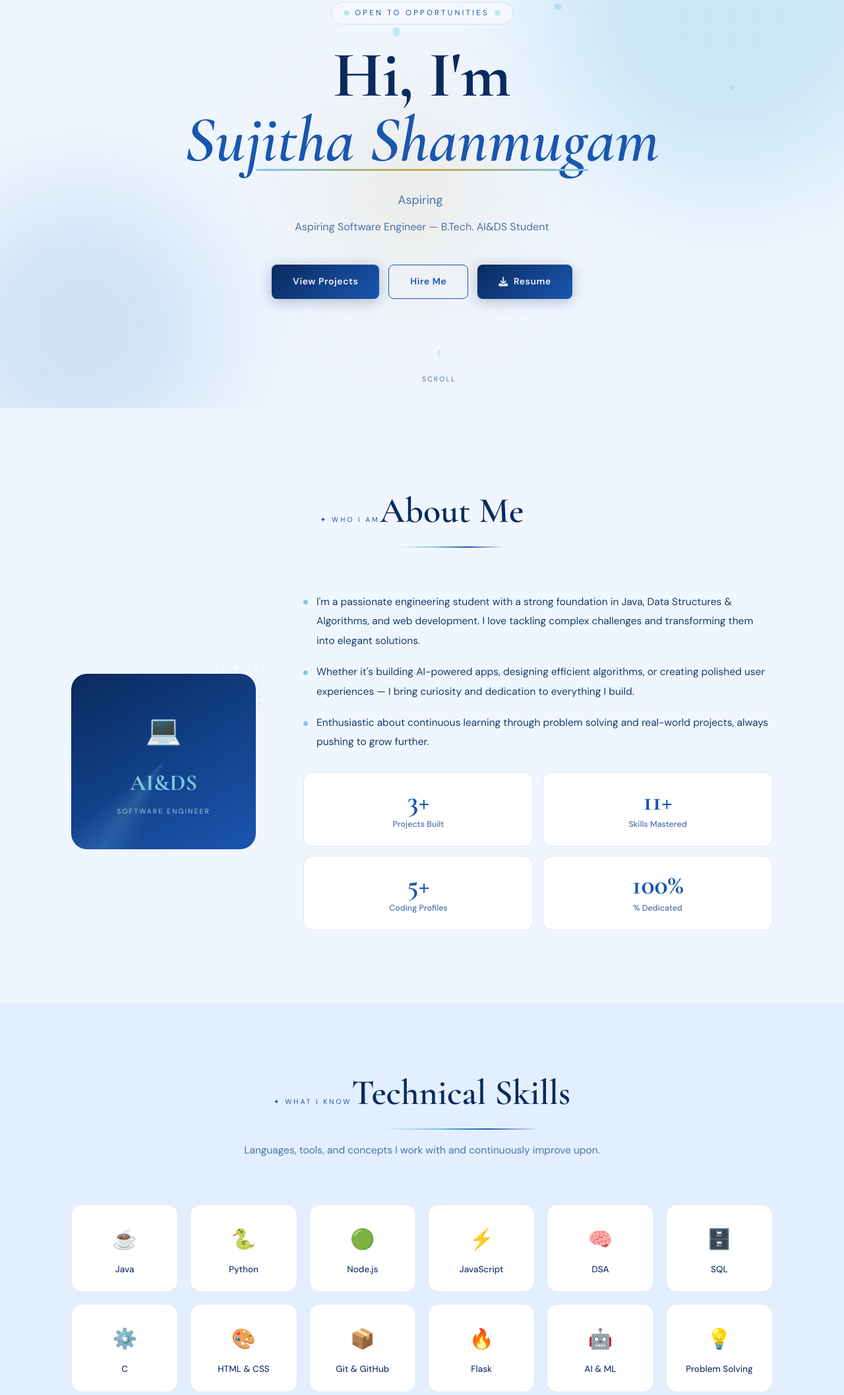
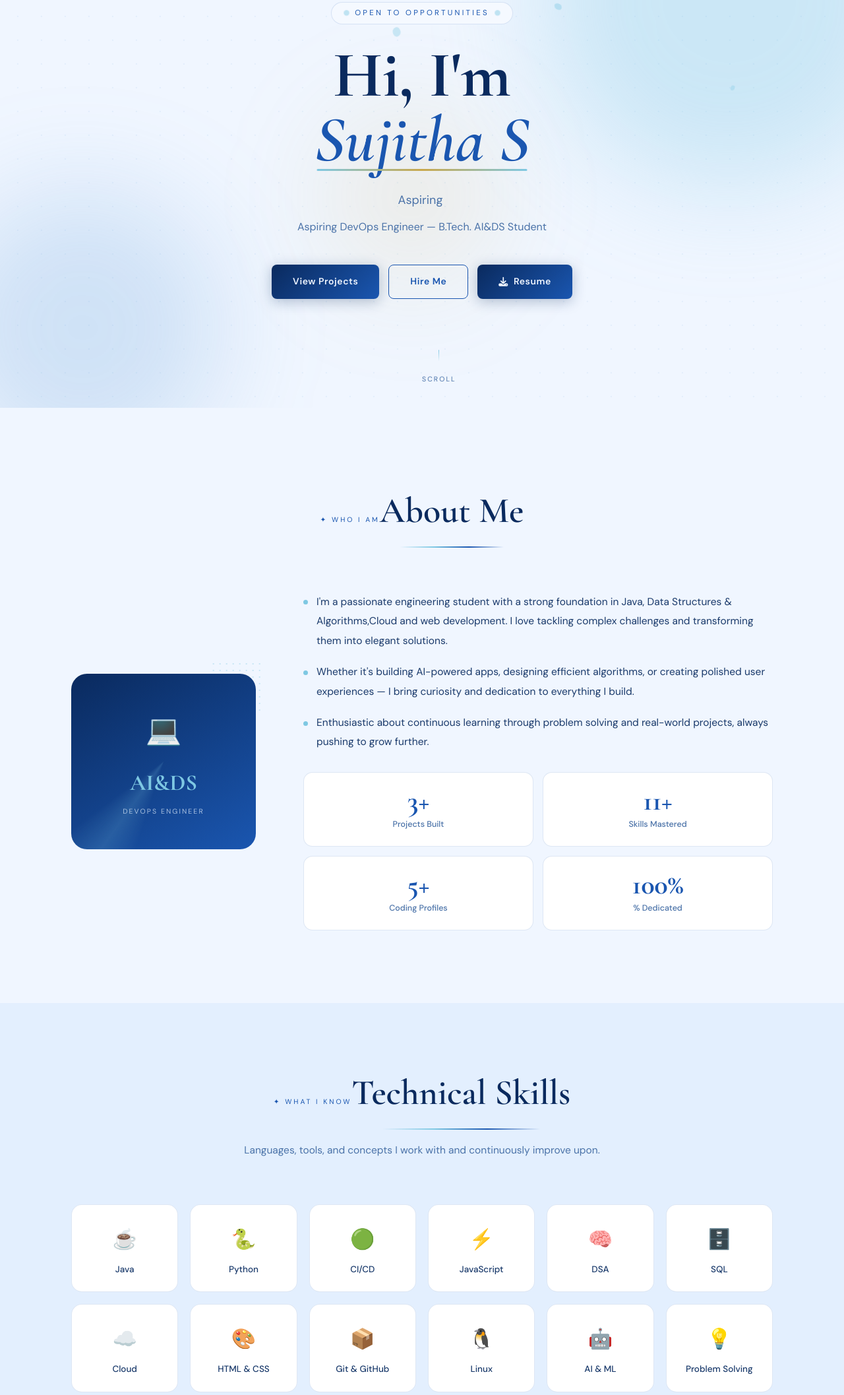
Before and after one commit to suji2826/Sujitha-portfolio.github.io, a plain HTML site: page index.html in a window 1280 px wide. Shown: the part 182-2296 px from the top of the page at 66% size. Drawn offline with nearby package versions, Linux system fonts and the light colour scheme.

Commit message:
Update index.html

```diff
--- a/index.html
+++ b/index.html
@@ -454,14 +454,14 @@
     <div class="hero-pill"><span class="pill-dot"></span>Open to Opportunities<span class="pill-dot"></span></div>
     <h1>
       Hi, I'm<br>
-      <em>Sujitha Shanmugam</em>
+      <em>Sujitha S</em>
     </h1>
     <p class="hero-sub"><span id="tw" class="tw"></span></p>
-    <p class="hero-role">Aspiring Software Engineer &mdash; B.Tech. AI&DS Student</p>
+    <p class="hero-role">Aspiring DevOps Engineer &mdash; B.Tech. AI&DS Student</p>
     <div class="hero-btns">
       <a href="#projects" class="btn primary">View Projects</a>
       <a href="#contact" class="btn secondary">Hire Me</a>
-      <a href="Sujitha_Resume.pdf" download class="btn primary" id="resumeBtn">
+      <a href="Suji.pdf" download class="btn primary" id="resumeBtn">
         <i class="fas fa-download"></i> Resume
       </a>
     </div>
@@ -482,12 +482,12 @@
       <div class="about-card">
         <div class="ac-icon">💻</div>
         <div class="ac-title">AI&DS</div>
-        <div class="ac-sub">Software Engineer</div>
+        <div class="ac-sub">DevOps Engineer</div>
       </div>
     </div>
     <div class="rv-right">
       <div class="about-text">
-        <p>I'm a passionate engineering student with a strong foundation in Java, Data Structures & Algorithms, and web development. I love tackling complex challenges and transforming them into elegant solutions.</p>
+        <p>I'm a passionate engineering student with a strong foundation in Java, Data Structures & Algorithms,Cloud and web development. I love tackling complex challenges and transforming them into elegant solutions.</p>
         <p>Whether it's building AI-powered apps, designing efficient algorithms, or creating polished user experiences — I bring curiosity and dedication to everything I build.</p>
         <p>Enthusiastic about continuous learning through problem solving and real-world projects, always pushing to grow further.</p>
       </div>
@@ -522,14 +522,14 @@
   <div class="skills-grid stg">
     <div class="skill-card"><span class="sk-icon">☕</span>Java</div>
     <div class="skill-card"><span class="sk-icon">🐍</span>Python</div>
-    <div class="skill-card"><span class="sk-icon">🟢</span>Node.js</div>
+    <div class="skill-card"><span class="sk-icon">🟢</span>CI/CD</div>
     <div class="skill-card"><span class="sk-icon">⚡</span>JavaScript</div>
     <div class="skill-card"><span class="sk-icon">🧠</span>DSA</div>
     <div class="skill-card"><span class="sk-icon">🗄️</span>SQL</div>
-    <div class="skill-card"><span class="sk-icon">⚙️</span>C</div>
+    <div class="skill-card"><span class="sk-icon">☁️</span>Cloud</div>
     <div class="skill-card"><span class="sk-icon">🎨</span>HTML &amp; CSS</div>
     <div class="skill-card"><span class="sk-icon">📦</span>Git &amp; GitHub</div>
-    <div class="skill-card"><span class="sk-icon">🔥</span>Flask</div>
+    <div class="skill-card"><span class="sk-icon">🐧</span>Linux</div>
     <div class="skill-card"><span class="sk-icon">🤖</span>AI &amp; ML</div>
     <div class="skill-card"><span class="sk-icon">💡</span>Problem Solving</div>
   </div>
@@ -809,7 +809,7 @@
 <footer>
   <span style="font-family:'Cormorant Garamond',serif;font-size:26px;font-style:italic;font-weight:700;color:var(--sakura);">Sujitha Shanmugam</span>
   <br><br>
-  &copy; 2026 <span>Sujitha Shanmugam</span> &middot; Built with <span class="hb">♥</span> using HTML, CSS &amp; JavaScript
+  &copy; 2026 <span>Sujitha S</span> &middot; Built with <span class="hb">♥</span> using HTML, CSS &amp; JavaScript
   <div class="footer-links">
     <a href="https://www.linkedin.com/in/sujitha-shanmugam-52175032b/" target="_blank"><i class="fa-brands fa-linkedin"></i></a>
     <a href="https://github.com/suji2826" target="_blank"><i class="fa-brands fa-github"></i></a>
```
